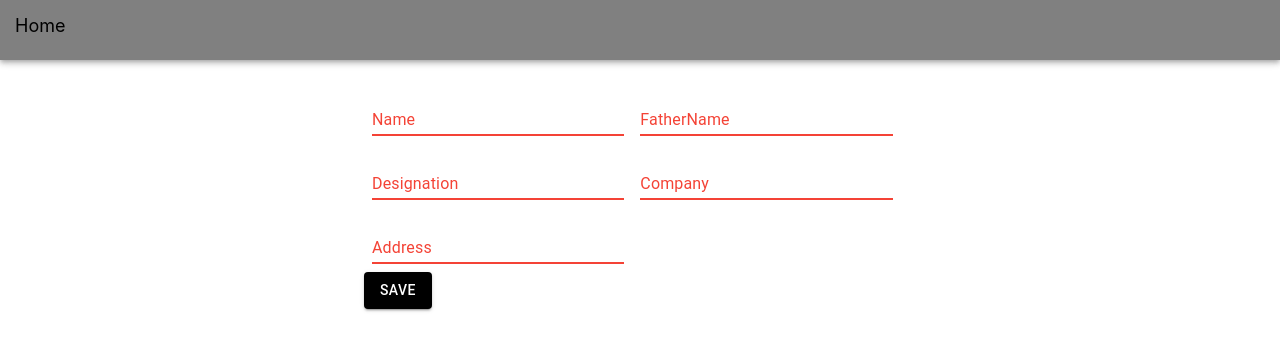
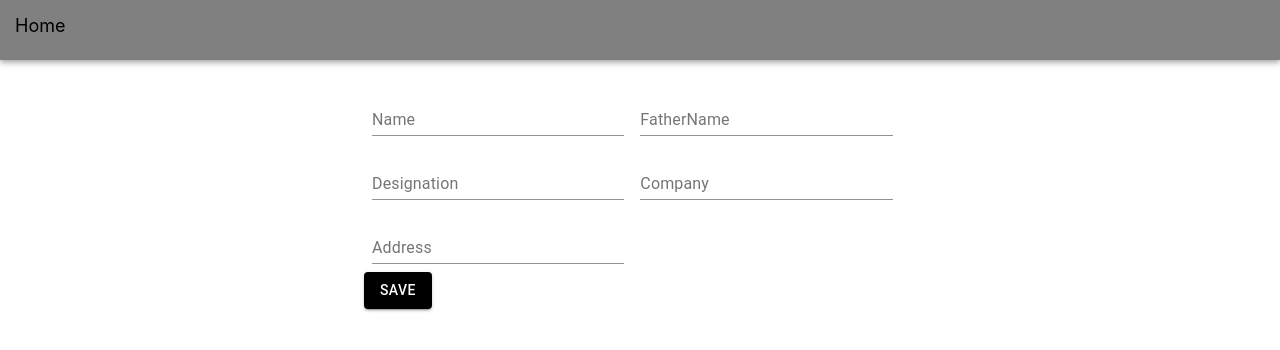
Before and after one commit to mbilal998/skilltask, a React (Create React App) app: page /add in a window 1280 px wide. Shown: the top 350 px of the page. Built offline with nearby package versions, Linux system fonts and the light colour scheme.

Commit message:
style-component

```diff
--- a/package.json
+++ b/package.json
@@ -11,6 +11,7 @@
     "react-dom": "^17.0.1",
     "react-router-dom": "^5.2.0",
     "react-scripts": "4.0.1",
+    "styled-components": "^5.2.1",
     "web-vitals": "^0.2.4"
   },
   "scripts": {
--- a/src/app/views/Add/Add.js
+++ b/src/app/views/Add/Add.js
@@ -1,12 +1,7 @@
 import React from 'react';
-import { TextField, Container, makeStyles, Button, Typography } from '@material-ui/core';
+import { TextField, Container, makeStyles, Button } from '@material-ui/core';
 import { useRef, useState } from 'react';
-import { useLocation } from 'react-router-dom';
-import { info } from '../../assets/Info';
 import { useHistory } from 'react-router-dom';
-import Model from '../SkillModel/Model';
-
-import Badge from '@material-ui/core/Badge';
 
 const useStyles = makeStyles((theme) => ({
     root: {
@@ -35,8 +30,6 @@ export default function Add() {
     const designationRef = useRef();
     const companyRef = useRef();
     const addressRef = useRef();
-
-    const [count, setCount] = useState(0);
 
     const validateError = () => {
 
@@ -90,39 +83,6 @@ export default function Add() {
             history.push('/')
         }
     }
-
-    const handleCallback = (e) => {
-        if (e) {
-            setCount(count + 1);
-        } else {
-            setCount(count - 1);
-        }
-    }
-
-    // function findExpertiseLevel() {
-    //     if (count <= 4) {
-    //         return (
-    //             <Badge style={{ backgroundColor: 'yellow', color: 'white' }} badgeContent="" className={classes.margin}>
-    //                 <Typography className={classes.padding}>Bignner</Typography>
-    //             </Badge>
-    //         );
-    //     }
-    //     if (count <= 7) {
-    //         return (
-    //             <Badge style={{ backgroundColor: 'blue', color: 'white' }} badgeContent="" className={classes.margin}>
-    //                 <Typography className={classes.padding}>Mediocre</Typography>
-    //             </Badge>
-    //         );
-    //     }
-    //     if (count <= 9) {
-    //         return (
-    //             <Badge style={{ backgroundColor: 'green', color: 'white' }} badgeContent="" className={classes.margin}>
-    //                 <Typography className={classes.padding}>Expert</Typography>
-    //             </Badge>
-    //         );
-    //     }
-    // }
-
     // TODO: React.Fragment
 
     // TODO: Form kae upper useref use karooo
@@ -132,22 +92,18 @@ export default function Add() {
             <Container maxWidth="sm">
                 <form className={classes.root} noValidate autoComplete="off" style={{ marginTop: 20 }}>
 
-                    <TextField error inputRef={nameRef} id="my-name" label="Name" value={myname.name} helperText={myname.nameError} onChange={(e) => setName({ ...myname, name: e.target.value })} />
+                    <TextField inputRef={nameRef} id="my-name" label="Name" value={myname.name} helperText={myname.nameError} onChange={(e) => setName({ ...myname, name: e.target.value })} />
 
-                    <TextField error inputRef={fathernameRef} id="my-fathername" label="FatherName" value={myfathername.fathername} helperText={myfathername.fathernameError} onChange={(e) => setFatherName({ ...myfathername, fathername: e.target.value })} />
+                    <TextField inputRef={fathernameRef} id="my-fathername" label="FatherName" value={myfathername.fathername} helperText={myfathername.fathernameError} onChange={(e) => setFatherName({ ...myfathername, fathername: e.target.value })} />
 
-                    <TextField error inputRef={designationRef} id="my-designation" label="Designation" value={mydesignation.designation} helperText={mydesignation.designationError} onChange={(e) => setDesignation({ ...mydesignation, designation: e.target.value })} />
+                    <TextField inputRef={designationRef} id="my-designation" label="Designation" value={mydesignation.designation} helperText={mydesignation.designationError} onChange={(e) => setDesignation({ ...mydesignation, designation: e.target.value })} />
 
-                    <TextField error inputRef={companyRef} id="my-company" label="Company" value={mycompany.company} helperText={mycompany.companyError} onChange={(e) => setCompany({ ...mycompany, company: e.target.value })} />
+                    <TextField inputRef={companyRef} id="my-company" label="Company" value={mycompany.company} helperText={mycompany.companyError} onChange={(e) => setCompany({ ...mycompany, company: e.target.value })} />
 
-                    <TextField error inputRef={addressRef} id="my-address" label="Address" value={myaddress.address} helperText={myaddress.addressError} onChange={(e) => setAddress({ ...myaddress, address: e.target.value })} />
+                    <TextField inputRef={addressRef} id="my-address" label="Address" value={myaddress.address} helperText={myaddress.addressError} onChange={(e) => setAddress({ ...myaddress, address: e.target.value })} />
                 </form>
 
                 <Button variant="contained" color="primary" onClick={() => updatedata()}>Save</Button>
-                {/* <hr></hr>
-                <Model handleCallback={handleCallback} />
-
-                <p style={{ marginTop: 200 }} >Your level is (count: {count}): {findExpertiseLevel()}</p> */}
             </Container>
         </>
     );
--- a/src/app/views/Edit/Edit.js
+++ b/src/app/views/Edit/Edit.js
@@ -2,11 +2,16 @@ import React from 'react';
 import { TextField, Container, makeStyles, Button, Typography } from '@material-ui/core';
 import { useRef, useState } from 'react';
 import { useLocation } from 'react-router-dom';
-import { info } from '../../assets/Info';
 import { useHistory } from 'react-router-dom';
 import Model from '../SkillModel/Model';
 
 import Badge from '@material-ui/core/Badge';
+import styled from 'styled-components';
+
+const P = styled.p`
+    color:green;
+    margin-top:20
+`;
 
 const useStyles = makeStyles((theme) => ({
     root: {
@@ -138,22 +143,22 @@ export default function Edit() {
             <Container maxWidth="sm">
                 <form className={classes.root} noValidate autoComplete="off" style={{ marginTop: 20 }}>
 
-                    <TextField error inputRef={nameRef} id="my-name" label="Name" value={myname.name} helperText={myname.nameError} onChange={(e) => setName({ ...myname, name: e.target.value })} />
+                    <TextField inputRef={nameRef} id="my-name" label="Name" value={myname.name} helperText={myname.nameError} onChange={(e) => setName({ ...myname, name: e.target.value })} />
 
-                    <TextField error inputRef={fathernameRef} id="my-fathername" label="FatherName" value={myfathername.fathername} helperText={myfathername.fathernameError} onChange={(e) => setFatherName({ ...myfathername, fathername: e.target.value })} />
+                    <TextField inputRef={fathernameRef} id="my-fathername" label="FatherName" value={myfathername.fathername} helperText={myfathername.fathernameError} onChange={(e) => setFatherName({ ...myfathername, fathername: e.target.value })} />
 
-                    <TextField error inputRef={designationRef} id="my-designation" label="Designation" value={mydesignation.designation} helperText={mydesignation.designationError} onChange={(e) => setDesignation({ ...mydesignation, designation: e.target.value })} />
+                    <TextField inputRef={designationRef} id="my-designation" label="Designation" value={mydesignation.designation} helperText={mydesignation.designationError} onChange={(e) => setDesignation({ ...mydesignation, designation: e.target.value })} />
 
-                    <TextField error inputRef={companyRef} id="my-company" label="Company" value={mycompany.company} helperText={mycompany.companyError} onChange={(e) => setCompany({ ...mycompany, company: e.target.value })} />
+                    <TextField inputRef={companyRef} id="my-company" label="Company" value={mycompany.company} helperText={mycompany.companyError} onChange={(e) => setCompany({ ...mycompany, company: e.target.value })} />
 
-                    <TextField error inputRef={addressRef} id="my-address" label="Address" value={myaddress.address} helperText={myaddress.addressError} onChange={(e) => setAddress({ ...myaddress, address: e.target.value })} />
+                    <TextField inputRef={addressRef} id="my-address" label="Address" value={myaddress.address} helperText={myaddress.addressError} onChange={(e) => setAddress({ ...myaddress, address: e.target.value })} />
                 </form>
 
                 <Button variant="contained" color="primary" onClick={() => updatedata()}>Update</Button>
                 <hr></hr>
                 <Model handleCallback={handleCallback} />
 
-                <p style={{ marginTop: 200 }} >Your level is (count: {count}): {findExpertiseLevel()}</p>
+                <P>Your level is (count: {count}): {findExpertiseLevel()}</P>
             </Container>
         </>
     );
--- a/src/app/views/Home/Home.js
+++ b/src/app/views/Home/Home.js
@@ -36,17 +36,12 @@ const useStyles = makeStyles({
 function Home() {
     const classes = useStyles();
     let history = useHistory();
-    let info = [];
 
-    // info = window.localStorage.getItem('mydata_2');
-
-    // console.log(info);
     const user2 = JSON.parse(window.localStorage.getItem('mydata_2'));
 
     const [user, setUser] = useState(user2);
 
     return (
-
 
         <Container maxWidth="lg" >
             <Button style={{ marginTop: 20 }} variant="contained" color="primary" onClick={() => history.push('/add')}>Add</Button>
@@ -80,7 +75,6 @@ function Home() {
             </TableContainer>
         </Container >
     );
-
 }
 
 export default Home;
```
Also changed, not shown: 2 other files (tests, documents, lock files or other folders).
